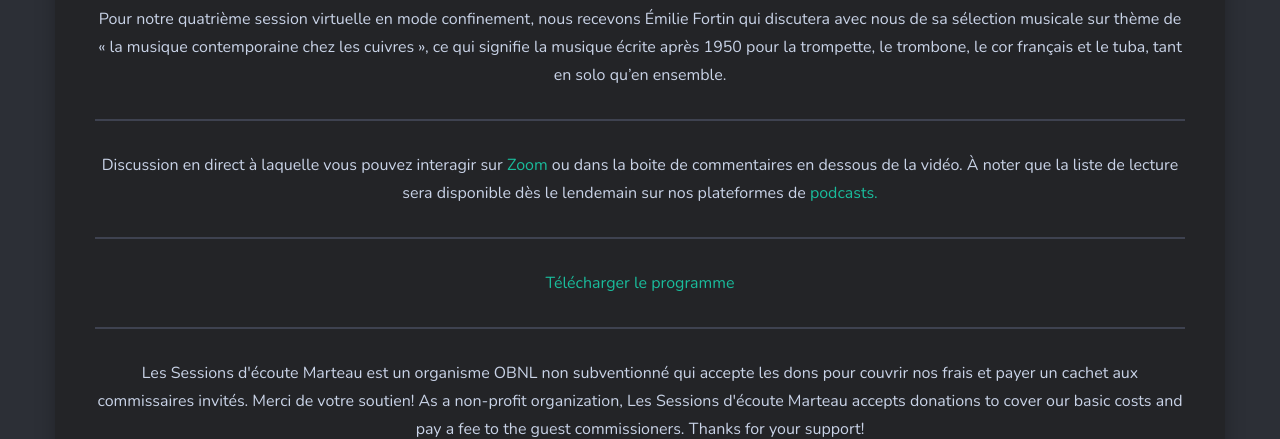
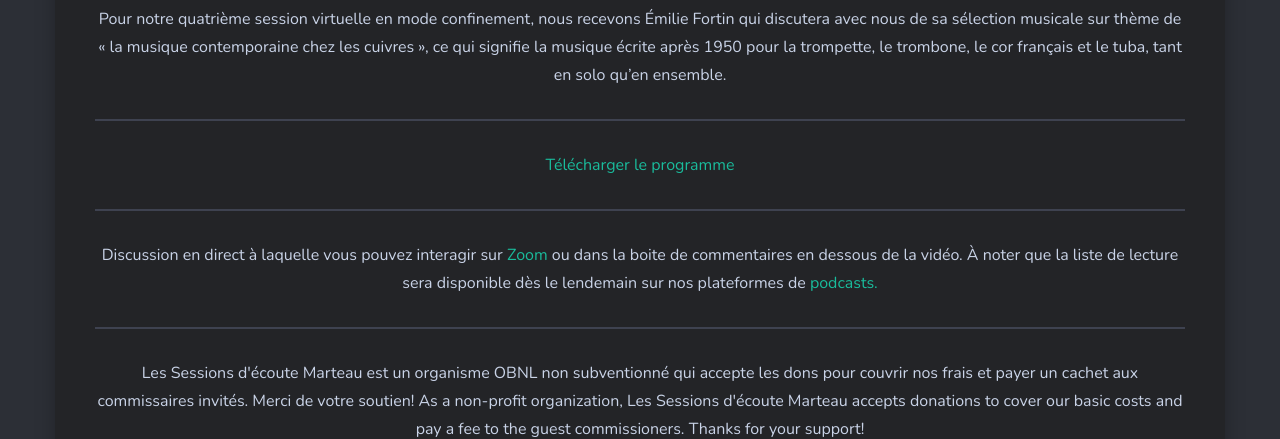
Before and after one commit to sessions-marteau/sessions-marteau-2.github.io, a Jekyll site: the page built from _pages/live.md, in a window 1280 px wide and 900 px high, scrolled down 512 px, cut to the strip 106-545 px from the top of the window. Built offline with Jekyll 4.4.1, drawn with Linux system fonts in a browser that asks for light colours; nearby versions of some CDN libraries; some of the changed lines change nothing that is shown.

Commit message:
Update live.md

```diff
--- a/_pages/live.md
+++ b/_pages/live.md
@@ -23,7 +23,7 @@ tag: live, en direct
 </iframe>
 <center>
 
-<div class="fb-comments" data-href="https://developers.facebook.com/docs/plugins/comments#configurator" data-colorscheme="light" data-numposts="10" data-width=""></div>
+<div class="fb-comments" data-href="https://sessionsmarteau.com/live/" data-colorscheme="light" data-numposts="10" data-width=""></div>
 
 <div id="fb-root"></div>
 <script async defer crossorigin="anonymous" src="https://connect.facebook.net/fr_CA/sdk.js#xfbml=1&version=v7.0&appId=238569848365&autoLogAppEvents=1" nonce="kfFAwLDN"></script>
@@ -35,12 +35,13 @@ tag: live, en direct
 Pour notre quatrième session virtuelle en mode confinement, nous recevons Émilie Fortin qui discutera avec nous de sa sélection musicale sur thème de « la musique contemporaine chez les cuivres », ce qui signifie la musique écrite après 1950 pour la trompette, le trombone, le cor français et le tuba, tant en solo qu’en ensemble.
 <hr>
 
+<a href="https://sessionsmarteau.com/uploads/session-007/program/Sessions-Marteau-007-Programme.pdf" download>Télécharger le programme</a>
+
+<hr>
+
 Discussion en direct à laquelle vous pouvez interagir sur <a href="https://sessionsmarteau.com/session-virtuelle"> Zoom </a> ou dans la boite de commentaires en dessous de la vidéo.
 À noter que la liste de lecture sera disponible dès le lendemain sur nos plateformes de <a href="https://sessionsmarteau.com/musique/#podcasts"> podcasts.</a>
 
-<hr>
-
-<a href="https://sessionsmarteau.com/uploads/session-007/program/Sessions-Marteau-007-Programme.pdf" download>Télécharger le programme</a>
 
 
 
```
